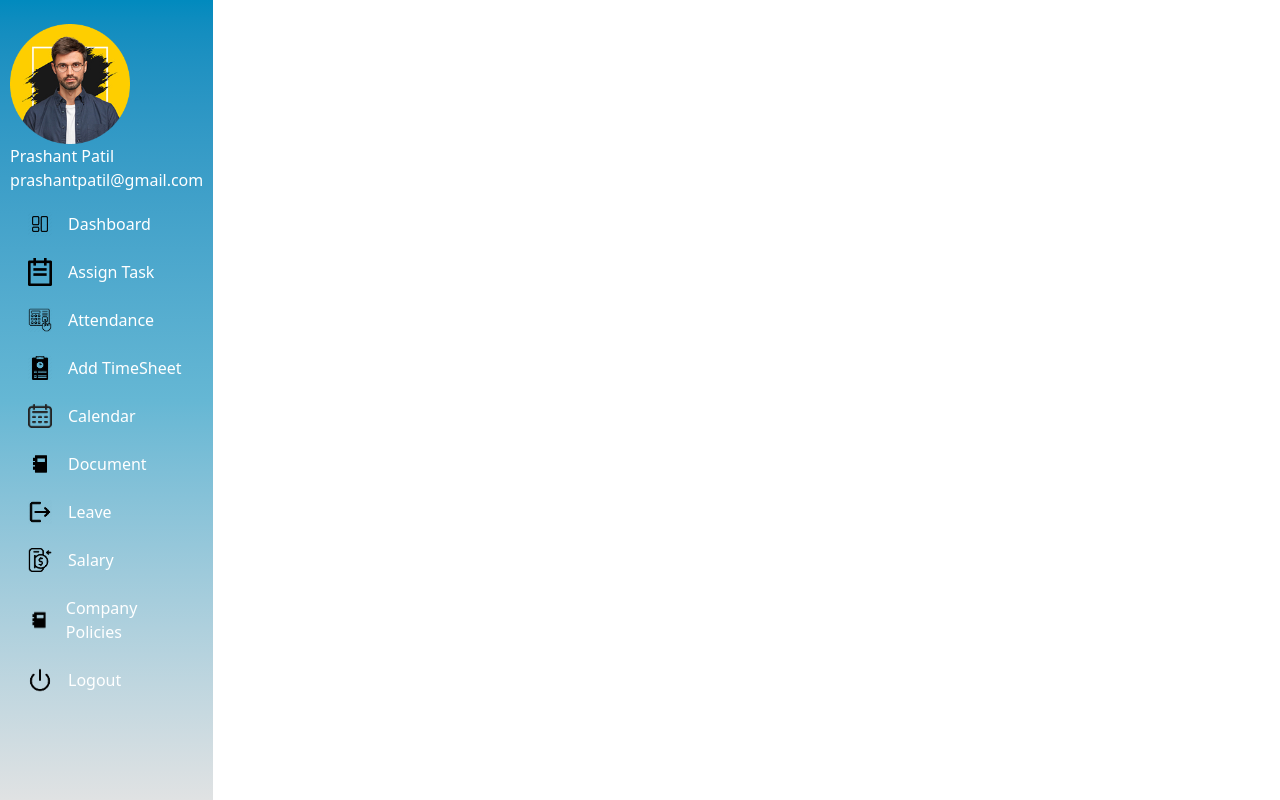
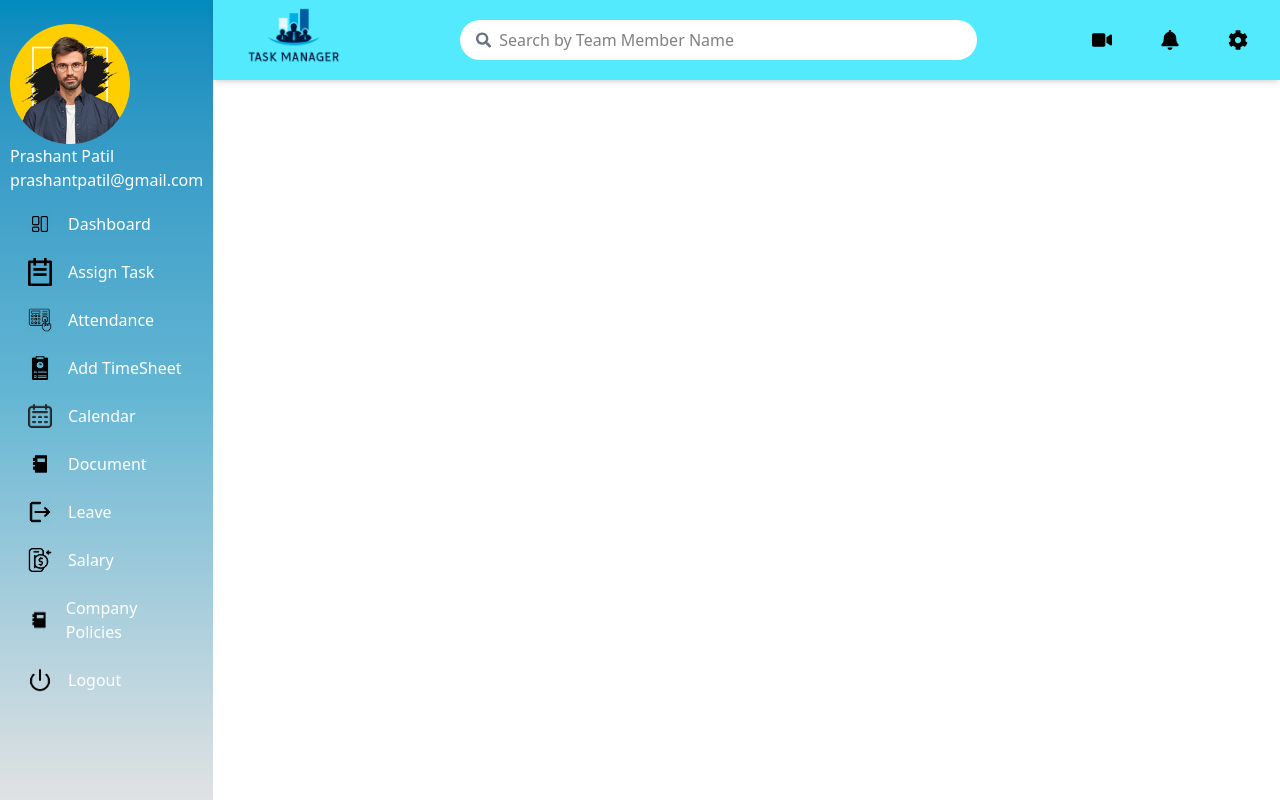
Before and after one commit to Heenachoudhari/admin_tm_frontend, a Next.js app: page /dashboard in a window 1280 px wide. Built offline with nearby package versions, Linux system fonts and the light colour scheme.

Commit message:
all page add navbar by paras

```diff
--- a/src/app/attendance/page.jsx
+++ b/src/app/attendance/page.jsx
@@ -1,6 +1,7 @@
 
 import AttendancePage from '@/components/attendance/myattendance';
 import Sidebar from '@/components/layout/sidebar';
+import NavBar from '@/components/layout/navbar';
 import React from 'react'
 
 export default function Home() {
@@ -11,10 +12,10 @@ export default function Home() {
                 <Sidebar/>
             </div>
 
-            {/* Navbar - Fixed
+            {/* Navbar - Fixed*/}
             <div className="fixed top-0 right-0 w-5/6 ml-[16.6667%] z-10">
                 <NavBar />
-            </div> */}
+            </div>
 
             {/* Scrollable Content below Navbar */}
             <div className="mt-[60px] ml-[16.6667%] h-[calc(100vh-60px)] overflow-y-auto p-4 bg-white">
--- a/src/app/companypolicy/page.jsx
+++ b/src/app/companypolicy/page.jsx
@@ -1,6 +1,7 @@
 
 import Companypolicy from '@/components/companypolicy/companypolicy';
 import Sidebar from '@/components/layout/sidebar';
+import NavBar from '@/components/layout/navbar';
 import React from 'react'
 
 export default function Home() {
@@ -11,10 +12,10 @@ export default function Home() {
                 <Sidebar/>
             </div>
 
-            {/* Navbar - Fixed
+            {/* Navbar - Fixed*/}
             <div className="fixed top-0 right-0 w-5/6 ml-[16.6667%] z-10">
                 <NavBar />
-            </div> */}
+            </div>
 
             {/* Scrollable Content below Navbar */}
             <div className="mt-[60px] ml-[16.6667%] h-[calc(100vh-60px)] overflow-y-auto p-4 bg-white">
--- a/src/app/dashboard/page.jsx
+++ b/src/app/dashboard/page.jsx
@@ -16,8 +16,8 @@ function Page() {
 
             {/* Main Content */}
             <div className="w-full md:w-5/6 md:flex-1 h-screen bg-white">
-                {/* Desktop Navbar (hidden on mobile)
-                <NavBar/> */}
+                {/* {/* Desktop Navbar (hidden on mobile) */}
+                <NavBar/>
 
                 {/* Page Content
                 <main className="hidden md:block px-6 py-6">
--- a/src/app/edittimesheet/page.jsx
+++ b/src/app/edittimesheet/page.jsx
@@ -11,10 +11,10 @@ export default function Home() {
                 <Sidebar/>
             </div>
 
-            {/* Navbar - Fixed
+            {/*  Navbar - Fixed */}
             <div className="fixed top-0 right-0 w-5/6 ml-[16.6667%] z-10">
                 <NavBar />
-            </div> */}
+            </div>
 
             {/* Scrollable Content below Navbar */}
             <div className="mt-[60px] ml-[16.6667%] h-[calc(100vh-60px)] overflow-y-auto p-4 bg-white">
--- a/src/app/leave/page.jsx
+++ b/src/app/leave/page.jsx
@@ -1,6 +1,7 @@
 
 import Sidebar from '@/components/layout/sidebar';
 import Leave from '@/components/leave/applyleave';
+import NavBar from '@/components/layout/navbar';
 import React from 'react'
 
 export default function Home() {
@@ -11,10 +12,10 @@ export default function Home() {
                 <Sidebar/>
             </div>
 
-            {/* Navbar - Fixed
+            {/* Navbar - Fixed*/}
             <div className="fixed top-0 right-0 w-5/6 ml-[16.6667%] z-10">
                 <NavBar />
-            </div> */}
+            </div>
 
             {/* Scrollable Content below Navbar */}
             <div className="mt-[60px] ml-[16.6667%] h-[calc(100vh-60px)] overflow-y-auto p-4 bg-white">
--- a/src/app/leavetable/page.jsx
+++ b/src/app/leavetable/page.jsx
@@ -1,6 +1,7 @@
 
 import Sidebar from '@/components/layout/sidebar';
 import LeaveTable from '@/components/leave/leavehistory';
+import NavBar from '@/components/layout/navbar';
 import React from 'react'
 
 export default function Home() {
@@ -11,10 +12,10 @@ export default function Home() {
                 <Sidebar/>
             </div>
 
-            {/* Navbar - Fixed
+            {/* Navbar - Fixed*/}
             <div className="fixed top-0 right-0 w-5/6 ml-[16.6667%] z-10">
                 <NavBar />
-            </div> */}
+            </div>
 
             {/* Scrollable Content below Navbar */}
             <div className="mt-[60px] ml-[16.6667%] h-[calc(100vh-60px)] overflow-y-auto p-4 bg-white">
--- a/src/app/salary/page.jsx
+++ b/src/app/salary/page.jsx
@@ -1,6 +1,7 @@
 
 import Sidebar from '@/components/layout/sidebar';
 import SalarySlipPage from '@/components/salary/salary';
+import NavBar from '@/components/layout/navbar';
 import React from 'react'
 
 export default function Home() {
@@ -11,10 +12,10 @@ export default function Home() {
                 <Sidebar/>
             </div>
 
-            {/* Navbar - Fixed
+            {/* Navbar - Fixed*/}
             <div className="fixed top-0 right-0 w-5/6 ml-[16.6667%] z-10">
                 <NavBar />
-            </div> */}
+            </div>
 
             {/* Scrollable Content below Navbar */}
             <div className="mt-[60px] ml-[16.6667%] h-[calc(100vh-60px)] overflow-y-auto p-4 bg-white">
```
